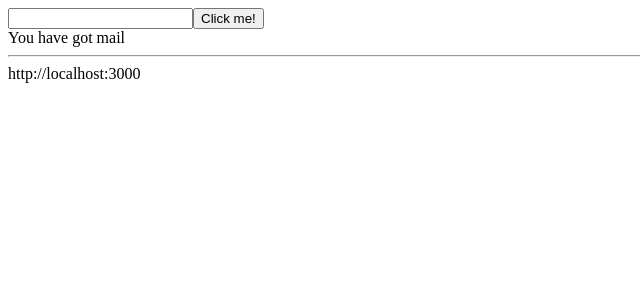
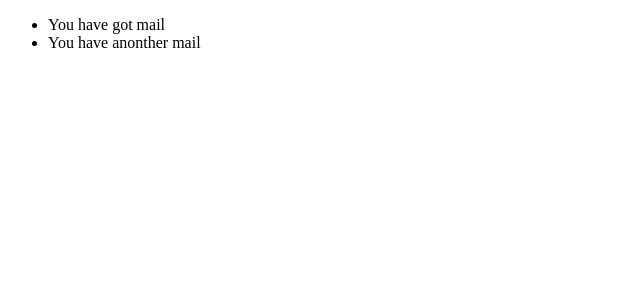
Before and after one commit to jansson-daniel/Angular-fundamentals, an Angular app: page / in a window 1280 px wide. Shown: the top 300 px of the page, without its empty margins (0-640 px from the left). Built offline with nearby package versions, Linux system fonts and the light colour scheme.

Commit message:
ngFor - Lesson 7

```diff
--- a/src/app/app.component.ts
+++ b/src/app/app.component.ts
@@ -7,10 +7,9 @@ import { Inject } from '@angular/core';
   styleUrls: ['./app.component.css'],
   template: `
     <div>
-			<app-simple-form></app-simple-form>
-			{{ mail.message }}
-      <hr />
-      {{ api }}
+			<ul>
+        <li *ngFor="let message of mail.messages">{{ message }}</li>
+      </ul>
 		</div>`
 })
 export class AppComponent {
@@ -18,7 +17,6 @@ export class AppComponent {
 
   constructor (
     @Inject('mail') public mail,
-    @Inject('api') public api
   ) {
 
 
--- a/src/app/mail.service.ts
+++ b/src/app/mail.service.ts
@@ -3,7 +3,10 @@ import { Injectable } from '@angular/core';
 @Injectable()
 export class MailService {
 
-  message = 'You have got mail';
+  messages = [
+    'You have got mail',
+    'You have anonther mail'
+  ];
 
   constructor () {}
 
```
